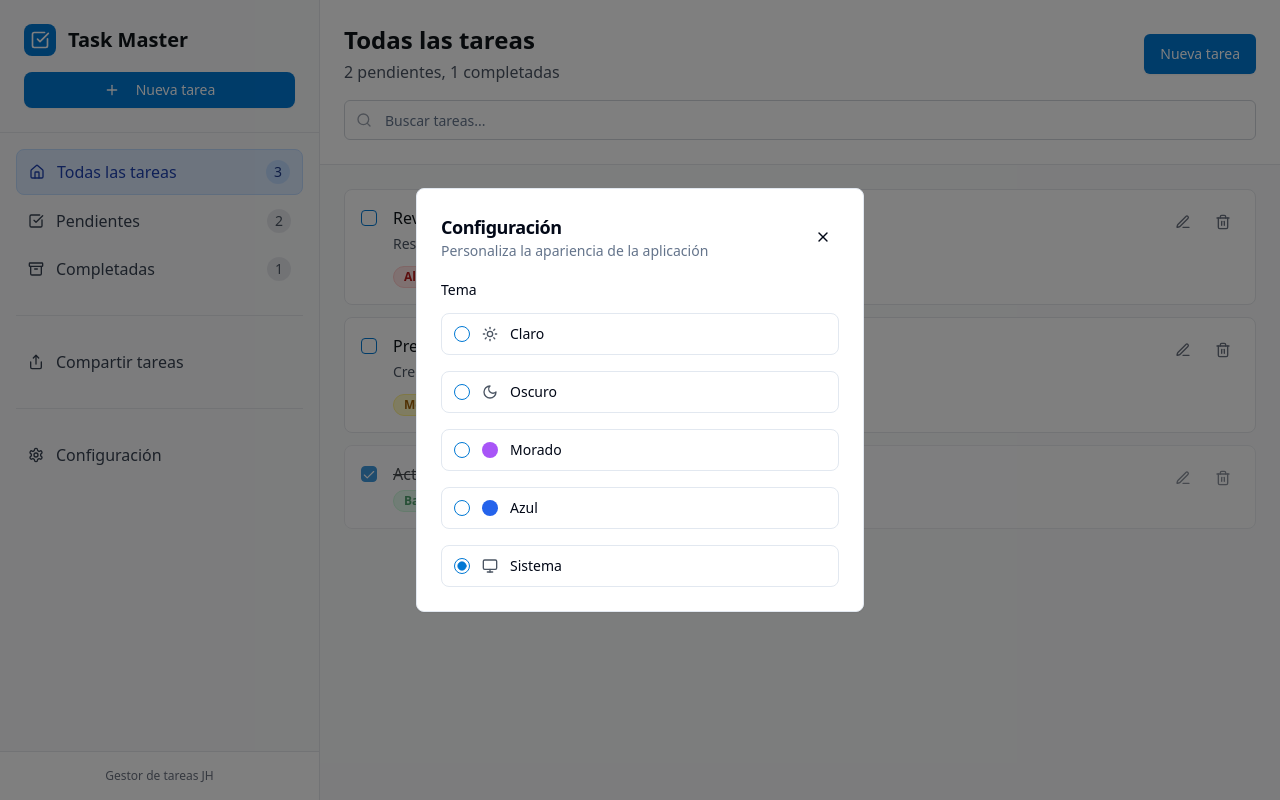
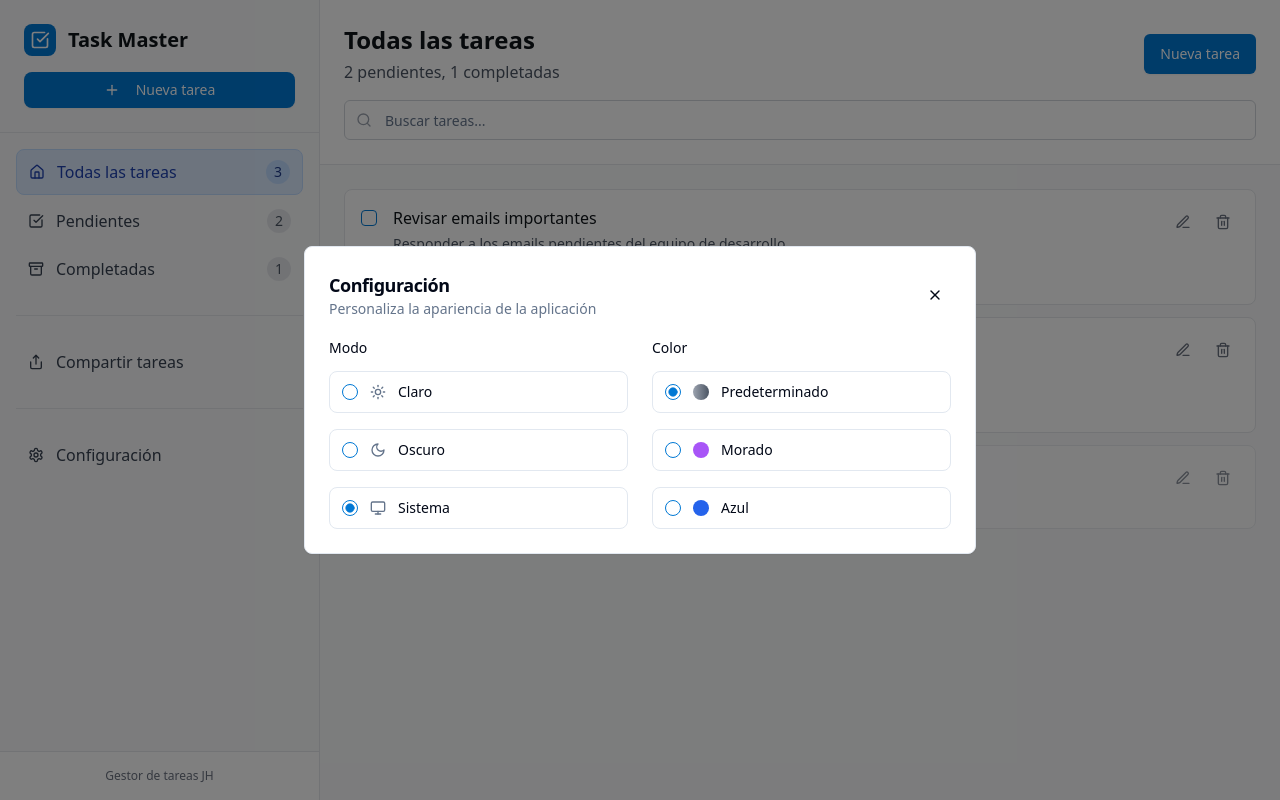
Before and after one commit to saviel-dev/Gestor-de-tareas-Master, a React (Vite) app: page / in a window 1280 px wide. Both pictures are taken after a click on the button "Configuración". Built offline with nearby package versions, Linux system fonts and the light colour scheme.

Commit message:
Refactor: Improve theme settings layout
Restructured the theme configuration settings to display light/dark themes in one column and color themes (blue/purple) in another.

```diff
--- a/src/components/Settings.tsx
+++ b/src/components/Settings.tsx
@@ -1,5 +1,5 @@
 
-import { X, Monitor, Moon, Sun, Palette } from "lucide-react";
+import { X, Monitor, Moon, Sun } from "lucide-react";
 import { Button } from "@/components/ui/button";
 import { Card, CardContent, CardDescription, CardHeader, CardTitle } from "@/components/ui/card";
 import { Label } from "@/components/ui/label";
@@ -12,13 +12,13 @@ interface SettingsProps {
 }
 
 export function Settings({ isOpen, onClose }: SettingsProps) {
-  const { theme, setTheme } = useTheme();
+  const { mode, color, setMode, setColor } = useTheme();
 
   if (!isOpen) return null;
 
   return (
     <div className="fixed inset-0 z-50 bg-black/50 flex items-center justify-center">
-      <Card className="w-full max-w-md mx-4">
+      <Card className="w-full max-w-2xl mx-4">
         <CardHeader className="flex flex-row items-center justify-between space-y-0 pb-4">
           <div>
             <CardTitle className="text-lg font-semibold">Configuración</CardTitle>
@@ -36,49 +36,70 @@ export function Settings({ isOpen, onClose }: SettingsProps) {
           </Button>
         </CardHeader>
         <CardContent className="space-y-6">
+          <div className="grid grid-cols-1 md:grid-cols-2 gap-6">
+            {/* Columna izquierda - Modo */}
             <div className="space-y-3">
-            <Label className="text-sm font-medium">Tema</Label>
+              <Label className="text-sm font-medium">Modo</Label>
               <RadioGroup
-              value={theme}
-              onValueChange={setTheme}
+                value={mode}
+                onValueChange={setMode}
                 className="space-y-2"
               >
-              <div className="flex items-center space-x-3 p-3 rounded-lg border hover:bg-ms-gray-50 dark:hover:bg-ms-gray-800 transition-colors">
+                <div className="flex items-center space-x-3 p-3 rounded-lg border hover:bg-muted/50 transition-colors">
                   <RadioGroupItem value="light" id="light" />
-                <Sun className="h-4 w-4 text-ms-gray-600" />
+                  <Sun className="h-4 w-4 text-muted-foreground" />
                   <Label htmlFor="light" className="flex-1 cursor-pointer">
                     Claro
                   </Label>
                 </div>
-              <div className="flex items-center space-x-3 p-3 rounded-lg border hover:bg-ms-gray-50 dark:hover:bg-ms-gray-800 transition-colors">
+                <div className="flex items-center space-x-3 p-3 rounded-lg border hover:bg-muted/50 transition-colors">
                   <RadioGroupItem value="dark" id="dark" />
-                <Moon className="h-4 w-4 text-ms-gray-600" />
+                  <Moon className="h-4 w-4 text-muted-foreground" />
                   <Label htmlFor="dark" className="flex-1 cursor-pointer">
                     Oscuro
                   </Label>
                 </div>
-              <div className="flex items-center space-x-3 p-3 rounded-lg border hover:bg-ms-gray-50 dark:hover:bg-ms-gray-800 transition-colors">
+                <div className="flex items-center space-x-3 p-3 rounded-lg border hover:bg-muted/50 transition-colors">
+                  <RadioGroupItem value="system" id="system" />
+                  <Monitor className="h-4 w-4 text-muted-foreground" />
+                  <Label htmlFor="system" className="flex-1 cursor-pointer">
+                    Sistema
+                  </Label>
+                </div>
+              </RadioGroup>
+            </div>
+
+            {/* Columna derecha - Color */}
+            <div className="space-y-3">
+              <Label className="text-sm font-medium">Color</Label>
+              <RadioGroup
+                value={color}
+                onValueChange={setColor}
+                className="space-y-2"
+              >
+                <div className="flex items-center space-x-3 p-3 rounded-lg border hover:bg-muted/50 transition-colors">
+                  <RadioGroupItem value="default" id="default" />
+                  <div className="h-4 w-4 bg-gradient-to-r from-gray-400 to-gray-600 rounded-full" />
+                  <Label htmlFor="default" className="flex-1 cursor-pointer">
+                    Predeterminado
+                  </Label>
+                </div>
+                <div className="flex items-center space-x-3 p-3 rounded-lg border hover:bg-muted/50 transition-colors">
                   <RadioGroupItem value="purple" id="purple" />
                   <div className="h-4 w-4 bg-purple-500 rounded-full" />
                   <Label htmlFor="purple" className="flex-1 cursor-pointer">
                     Morado
                   </Label>
                 </div>
-              <div className="flex items-center space-x-3 p-3 rounded-lg border hover:bg-ms-gray-50 dark:hover:bg-ms-gray-800 transition-colors">
+                <div className="flex items-center space-x-3 p-3 rounded-lg border hover:bg-muted/50 transition-colors">
                   <RadioGroupItem value="blue" id="blue" />
                   <div className="h-4 w-4 bg-blue-600 rounded-full" />
                   <Label htmlFor="blue" className="flex-1 cursor-pointer">
                     Azul
                   </Label>
                 </div>
-              <div className="flex items-center space-x-3 p-3 rounded-lg border hover:bg-ms-gray-50 dark:hover:bg-ms-gray-800 transition-colors">
-                <RadioGroupItem value="system" id="system" />
-                <Monitor className="h-4 w-4 text-ms-gray-600" />
-                <Label htmlFor="system" className="flex-1 cursor-pointer">
-                  Sistema
-                </Label>
+              </RadioGroup>
             </div>
-            </RadioGroup>
           </div>
         </CardContent>
       </Card>
--- a/src/hooks/use-theme.tsx
+++ b/src/hooks/use-theme.tsx
@@ -1,59 +1,75 @@
 
 import { createContext, useContext, useEffect, useState } from "react"
 
-type Theme = "dark" | "light" | "purple" | "blue" | "system"
+type ThemeMode = "light" | "dark" | "system"
+type ThemeColor = "default" | "purple" | "blue"
 
 type ThemeProviderProps = {
   children: React.ReactNode
-  defaultTheme?: Theme
+  defaultMode?: ThemeMode
+  defaultColor?: ThemeColor
   storageKey?: string
 }
 
 type ThemeProviderState = {
-  theme: Theme
-  setTheme: (theme: Theme) => void
+  mode: ThemeMode
+  color: ThemeColor
+  setMode: (mode: ThemeMode) => void
+  setColor: (color: ThemeColor) => void
 }
 
 const initialState: ThemeProviderState = {
-  theme: "system",
-  setTheme: () => null,
+  mode: "system",
+  color: "default",
+  setMode: () => null,
+  setColor: () => null,
 }
 
 const ThemeProviderContext = createContext<ThemeProviderState>(initialState)
 
 export function ThemeProvider({
   children,
-  defaultTheme = "system",
+  defaultMode = "system",
+  defaultColor = "default",
   storageKey = "vite-ui-theme",
   ...props
 }: ThemeProviderProps) {
-  const [theme, setTheme] = useState<Theme>(
-    () => (localStorage.getItem(storageKey) as Theme) || defaultTheme
+  const [mode, setMode] = useState<ThemeMode>(
+    () => (localStorage.getItem(`${storageKey}-mode`) as ThemeMode) || defaultMode
+  )
+  const [color, setColor] = useState<ThemeColor>(
+    () => (localStorage.getItem(`${storageKey}-color`) as ThemeColor) || defaultColor
   )
 
   useEffect(() => {
     const root = window.document.documentElement
 
-    root.classList.remove("light", "dark", "purple", "blue")
+    // Remove all theme classes
+    root.classList.remove("light", "dark", "light-purple", "dark-purple", "light-blue", "dark-blue")
 
-    if (theme === "system") {
-      const systemTheme = window.matchMedia("(prefers-color-scheme: dark)")
-        .matches
-        ? "dark"
-        : "light"
-
-      root.classList.add(systemTheme)
-      return
+    let actualMode = mode
+    if (mode === "system") {
+      actualMode = window.matchMedia("(prefers-color-scheme: dark)").matches ? "dark" : "light"
     }
 
-    root.classList.add(theme)
-  }, [theme])
+    // Apply theme class based on mode and color
+    if (color === "default") {
+      root.classList.add(actualMode)
+    } else {
+      root.classList.add(`${actualMode}-${color}`)
+    }
+  }, [mode, color])
 
   const value = {
-    theme,
-    setTheme: (theme: Theme) => {
-      localStorage.setItem(storageKey, theme)
-      setTheme(theme)
+    mode,
+    color,
+    setMode: (mode: ThemeMode) => {
+      localStorage.setItem(`${storageKey}-mode`, mode)
+      setMode(mode)
+    },
+    setColor: (color: ThemeColor) => {
+      localStorage.setItem(`${storageKey}-color`, color)
+      setColor(color)
     },
   }
 
--- a/src/index.css
+++ b/src/index.css
@@ -84,7 +84,7 @@
     --sidebar-ring: 205 100% 55%;
   }
 
-  .purple {
+  .light-purple {
     --background: 318 100% 98%;
     --foreground: 318 20% 15%;
 
@@ -123,7 +123,46 @@
     --sidebar-ring: 268 83% 58%;
   }
 
-  .blue {
+  .dark-purple {
+    --background: 318 20% 8%;
+    --foreground: 318 15% 90%;
+
+    --card: 318 25% 10%;
+    --card-foreground: 318 15% 90%;
+
+    --popover: 318 25% 10%;
+    --popover-foreground: 318 15% 90%;
+
+    --primary: 268 83% 65%;
+    --primary-foreground: 318 20% 8%;
+
+    --secondary: 318 20% 15%;
+    --secondary-foreground: 318 15% 85%;
+
+    --muted: 318 20% 15%;
+    --muted-foreground: 318 10% 55%;
+
+    --accent: 318 20% 18%;
+    --accent-foreground: 318 15% 85%;
+
+    --destructive: 0 85% 60%;
+    --destructive-foreground: 318 15% 90%;
+
+    --border: 318 20% 18%;
+    --input: 318 20% 18%;
+    --ring: 268 83% 65%;
+
+    --sidebar-background: 318 25% 6%;
+    --sidebar-foreground: 318 15% 85%;
+    --sidebar-primary: 268 83% 65%;
+    --sidebar-primary-foreground: 318 20% 8%;
+    --sidebar-accent: 318 20% 12%;
+    --sidebar-accent-foreground: 318 15% 85%;
+    --sidebar-border: 318 20% 15%;
+    --sidebar-ring: 268 83% 65%;
+  }
+
+  .light-blue {
     --background: 214 100% 98%;
     --foreground: 214 20% 15%;
 
@@ -161,6 +200,45 @@
     --sidebar-border: 214 20% 80%;
     --sidebar-ring: 214 84% 56%;
   }
+
+  .dark-blue {
+    --background: 214 25% 8%;
+    --foreground: 214 15% 90%;
+
+    --card: 214 30% 10%;
+    --card-foreground: 214 15% 90%;
+
+    --popover: 214 30% 10%;
+    --popover-foreground: 214 15% 90%;
+
+    --primary: 214 84% 65%;
+    --primary-foreground: 214 25% 8%;
+
+    --secondary: 214 25% 15%;
+    --secondary-foreground: 214 15% 85%;
+
+    --muted: 214 25% 15%;
+    --muted-foreground: 214 10% 55%;
+
+    --accent: 214 25% 18%;
+    --accent-foreground: 214 15% 85%;
+
+    --destructive: 0 85% 60%;
+    --destructive-foreground: 214 15% 90%;
+
+    --border: 214 25% 18%;
+    --input: 214 25% 18%;
+    --ring: 214 84% 65%;
+
+    --sidebar-background: 214 30% 6%;
+    --sidebar-foreground: 214 15% 85%;
+    --sidebar-primary: 214 84% 65%;
+    --sidebar-primary-foreground: 214 25% 8%;
+    --sidebar-accent: 214 25% 12%;
+    --sidebar-accent-foreground: 214 15% 85%;
+    --sidebar-border: 214 25% 15%;
+    --sidebar-ring: 214 84% 65%;
+  }
 }
 
 @layer base {
```
Lines whose indentation alone changed are shown as unchanged.
